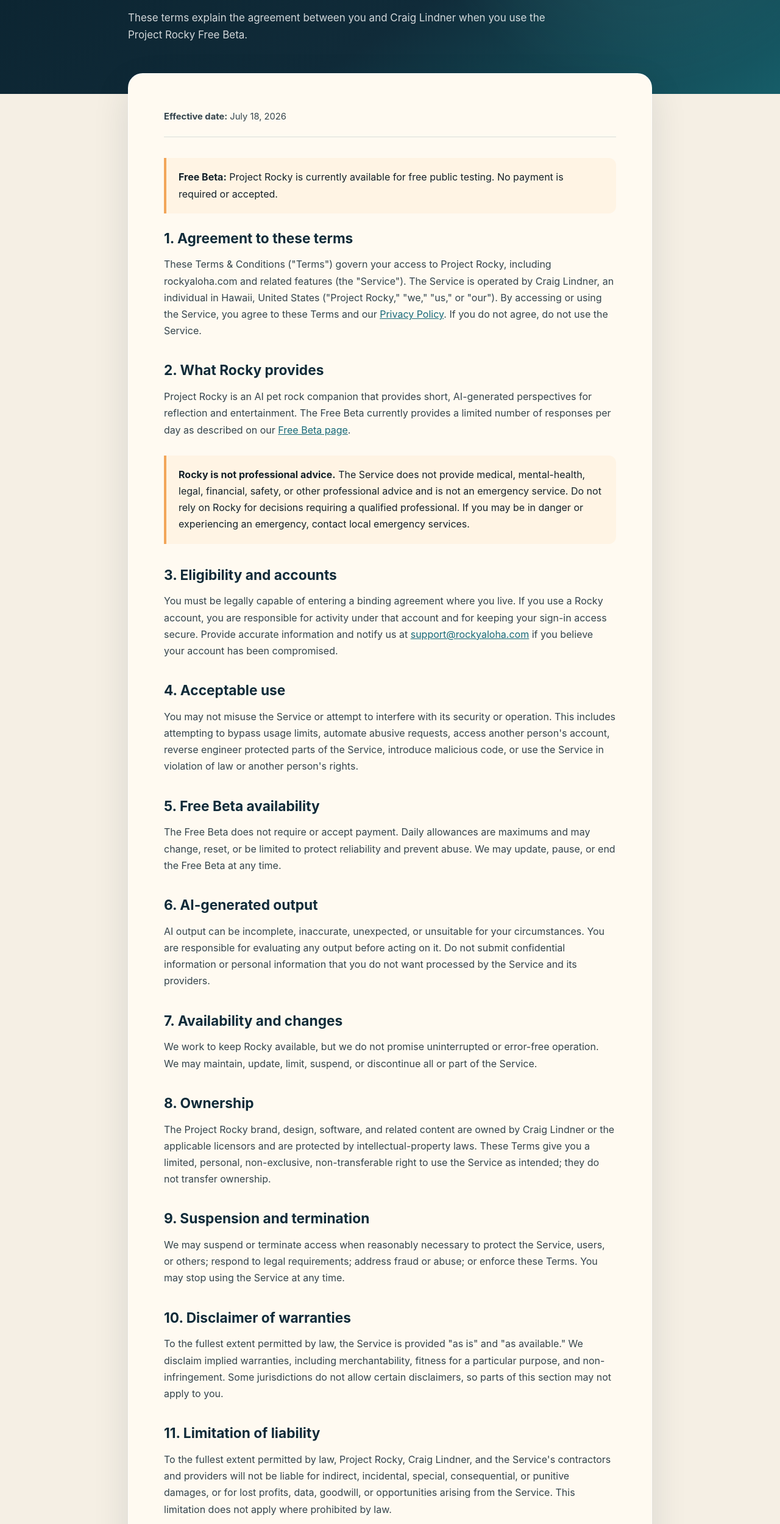
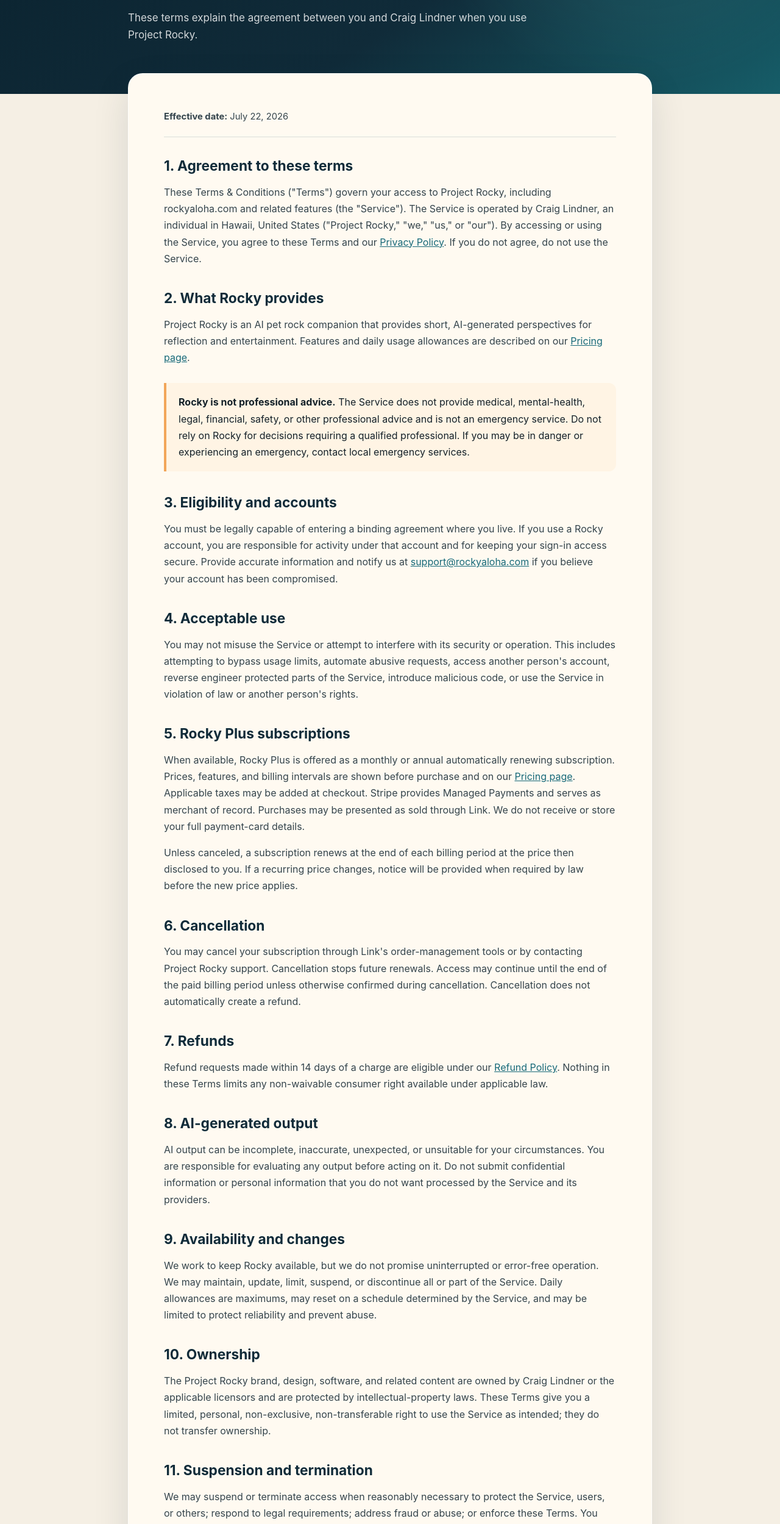
Before and after one commit to lindnerworld-tech/rocky, a website: page WEBSITE/terms.html in a window 1280 px wide. Shown: the part 280-2779 px from the top of the page at 61% size. Drawn offline with Linux system fonts and the light colour scheme.

Commit message:
Prepare Stripe review: WEBSITE/terms.html

```diff
--- a/WEBSITE/terms.html
+++ b/WEBSITE/terms.html
@@ -3,7 +3,7 @@
 <head>
   <meta charset="utf-8">
   <meta name="viewport" content="width=device-width, initial-scale=1">
-  <meta name="description" content="Terms and Conditions for the Project Rocky Free Beta, operated by Craig Lindner.">
+  <meta name="description" content="Terms and Conditions for Project Rocky, operated by Craig Lindner.">
   <title>Terms &amp; Conditions | Project Rocky</title>
   <link rel="canonical" href="https://www.rockyaloha.com/terms">
   <link rel="stylesheet" href="/legal.css">
@@ -18,21 +18,19 @@
     <div class="legal-hero">
       <p class="kicker">The steady ground</p>
       <h1>Terms &amp; Conditions</h1>
-      <p>These terms explain the agreement between you and Craig Lindner when you use the Project Rocky Free Beta.</p>
+      <p>These terms explain the agreement between you and Craig Lindner when you use Project Rocky.</p>
     </div>
   </header>
 
   <main class="legal-main" id="content">
     <article class="legal-card">
-      <p class="effective"><strong>Effective date:</strong> July 18, 2026</p>
-
-      <div class="notice"><strong>Free Beta:</strong> Project Rocky is currently available for free public testing. No payment is required or accepted.</div>
+      <p class="effective"><strong>Effective date:</strong> July 22, 2026</p>
 
       <h2>1. Agreement to these terms</h2>
       <p>These Terms &amp; Conditions ("Terms") govern your access to Project Rocky, including rockyaloha.com and related features (the "Service"). The Service is operated by Craig Lindner, an individual in Hawaii, United States ("Project Rocky," "we," "us," or "our"). By accessing or using the Service, you agree to these Terms and our <a href="/privacy">Privacy Policy</a>. If you do not agree, do not use the Service.</p>
 
       <h2>2. What Rocky provides</h2>
-      <p>Project Rocky is an AI pet rock companion that provides short, AI-generated perspectives for reflection and entertainment. The Free Beta currently provides a limited number of responses per day as described on our <a href="/pricing">Free Beta page</a>.</p>
+      <p>Project Rocky is an AI pet rock companion that provides short, AI-generated perspectives for reflection and entertainment. Features and daily usage allowances are described on our <a href="/pricing">Pricing page</a>.</p>
 
       <div class="notice"><strong>Rocky is not professional advice.</strong> The Service does not provide medical, mental-health, legal, financial, safety, or other professional advice and is not an emergency service. Do not rely on Rocky for decisions requiring a qualified professional. If you may be in danger or experiencing an emergency, contact local emergency services.</div>
 
@@ -42,34 +40,41 @@
       <h2>4. Acceptable use</h2>
       <p>You may not misuse the Service or attempt to interfere with its security or operation. This includes attempting to bypass usage limits, automate abusive requests, access another person's account, reverse engineer protected parts of the Service, introduce malicious code, or use the Service in violation of law or another person's rights.</p>
 
-      <h2>5. Free Beta availability</h2>
-      <p>The Free Beta does not require or accept payment. Daily allowances are maximums and may change, reset, or be limited to protect reliability and prevent abuse. We may update, pause, or end the Free Beta at any time.</p>
+      <h2>5. Rocky Plus subscriptions</h2>
+      <p>When available, Rocky Plus is offered as a monthly or annual automatically renewing subscription. Prices, features, and billing intervals are shown before purchase and on our <a href="/pricing">Pricing page</a>. Applicable taxes may be added at checkout. Stripe provides Managed Payments and serves as merchant of record. Purchases may be presented as sold through Link. We do not receive or store your full payment-card details.</p>
+      <p>Unless canceled, a subscription renews at the end of each billing period at the price then disclosed to you. If a recurring price changes, notice will be provided when required by law before the new price applies.</p>
 
-      <h2>6. AI-generated output</h2>
+      <h2>6. Cancellation</h2>
+      <p>You may cancel your subscription through Link's order-management tools or by contacting Project Rocky support. Cancellation stops future renewals. Access may continue until the end of the paid billing period unless otherwise confirmed during cancellation. Cancellation does not automatically create a refund.</p>
+
+      <h2>7. Refunds</h2>
+      <p>Refund requests made within 14 days of a charge are eligible under our <a href="/refund-policy">Refund Policy</a>. Nothing in these Terms limits any non-waivable consumer right available under applicable law.</p>
+
+      <h2>8. AI-generated output</h2>
       <p>AI output can be incomplete, inaccurate, unexpected, or unsuitable for your circumstances. You are responsible for evaluating any output before acting on it. Do not submit confidential information or personal information that you do not want processed by the Service and its providers.</p>
 
-      <h2>7. Availability and changes</h2>
-      <p>We work to keep Rocky available, but we do not promise uninterrupted or error-free operation. We may maintain, update, limit, suspend, or discontinue all or part of the Service.</p>
+      <h2>9. Availability and changes</h2>
+      <p>We work to keep Rocky available, but we do not promise uninterrupted or error-free operation. We may maintain, update, limit, suspend, or discontinue all or part of the Service. Daily allowances are maximums, may reset on a schedule determined by the Service, and may be limited to protect reliability and prevent abuse.</p>
 
-      <h2>8. Ownership</h2>
+      <h2>10. Ownership</h2>
       <p>The Project Rocky brand, design, software, and related content are owned by Craig Lindner or the applicable licensors and are protected by intellectual-property laws. These Terms give you a limited, personal, non-exclusive, non-transferable right to use the Service as intended; they do not transfer ownership.</p>
 
-      <h2>9. Suspension and termination</h2>
-      <p>We may suspend or terminate access when reasonably necessary to protect the Service, users, or others; respond to legal requirements; address fraud or abuse; or enforce these Terms. You may stop using the Service at any time.</p>
+      <h2>11. Suspension and termination</h2>
+      <p>We may suspend or terminate access when reasonably necessary to protect the Service, users, or others; respond to legal requirements; address fraud or abuse; or enforce these Terms. You may stop using the Service at any time. Subscription cancellation is handled separately as described above.</p>
 
-      <h2>10. Disclaimer of warranties</h2>
+      <h2>12. Disclaimer of warranties</h2>
       <p>To the fullest extent permitted by law, the Service is provided "as is" and "as available." We disclaim implied warranties, including merchantability, fitness for a particular purpose, and non-infringement. Some jurisdictions do not allow certain disclaimers, so parts of this section may not apply to you.</p>
 
-      <h2>11. Limitation of liability</h2>
-      <p>To the fullest extent permitted by law, Project Rocky, Craig Lindner, and the Service's contractors and providers will not be liable for indirect, incidental, special, consequential, or punitive damages, or for lost profits, data, goodwill, or opportunities arising from the Service. This limitation does not apply where prohibited by law.</p>
+      <h2>13. Limitation of liability</h2>
+      <p>To the fullest extent permitted by law, Project Rocky, Craig Lindner, and the Service's contractors and providers will not be liable for indirect, incidental, special, consequential, or punitive damages, or for lost profits, data, goodwill, or opportunities arising from the Service. Our aggregate liability for claims relating to the Service will not exceed the greater of $100 or the amount you paid for the Service during the 12 months before the claim. This limitation does not apply where prohibited by law.</p>
 
-      <h2>12. Governing law</h2>
+      <h2>14. Governing law</h2>
       <p>These Terms are governed by the laws of the State of Hawaii, without regard to conflict-of-law principles. Any dispute that is not subject to a non-waivable consumer forum will be brought in a court of competent jurisdiction in Hawaii. You retain any consumer protections that cannot lawfully be waived.</p>
 
-      <h2>13. Changes to these terms</h2>
+      <h2>15. Changes to these terms</h2>
       <p>We may update these Terms. We will post the updated version with a new effective date and provide additional notice when required. Continuing to use the Service after an update takes effect means you accept the revised Terms.</p>
 
-      <h2>14. Contact</h2>
+      <h2>16. Contact</h2>
       <p>Questions about these Terms may be sent to <a href="mailto:support@rockyaloha.com">support@rockyaloha.com</a>.</p>
       <p><strong>Craig Lindner — Project Rocky</strong><br>Hawaii, United States</p>
     </article>
@@ -77,11 +82,11 @@
 
   <footer class="legal-footer">
     <strong>PROJECT ROCKY</strong>
-    <span>Free Beta · Operated by Craig Lindner</span>
+    <span>Operated by Craig Lindner</span>
     <nav class="legal-links" aria-label="Legal and company information">
-      <a href="/pricing">Free Beta</a>
+      <a href="/pricing">Pricing</a>
       <a href="/terms" aria-current="page">Terms &amp; Conditions</a>
-      <a href="/refund-policy">No-Payment Policy</a>
+      <a href="/refund-policy">Refund Policy</a>
       <a href="/privacy">Privacy Policy</a>
       <a href="mailto:support@rockyaloha.com">Contact</a>
     </nav>
```
